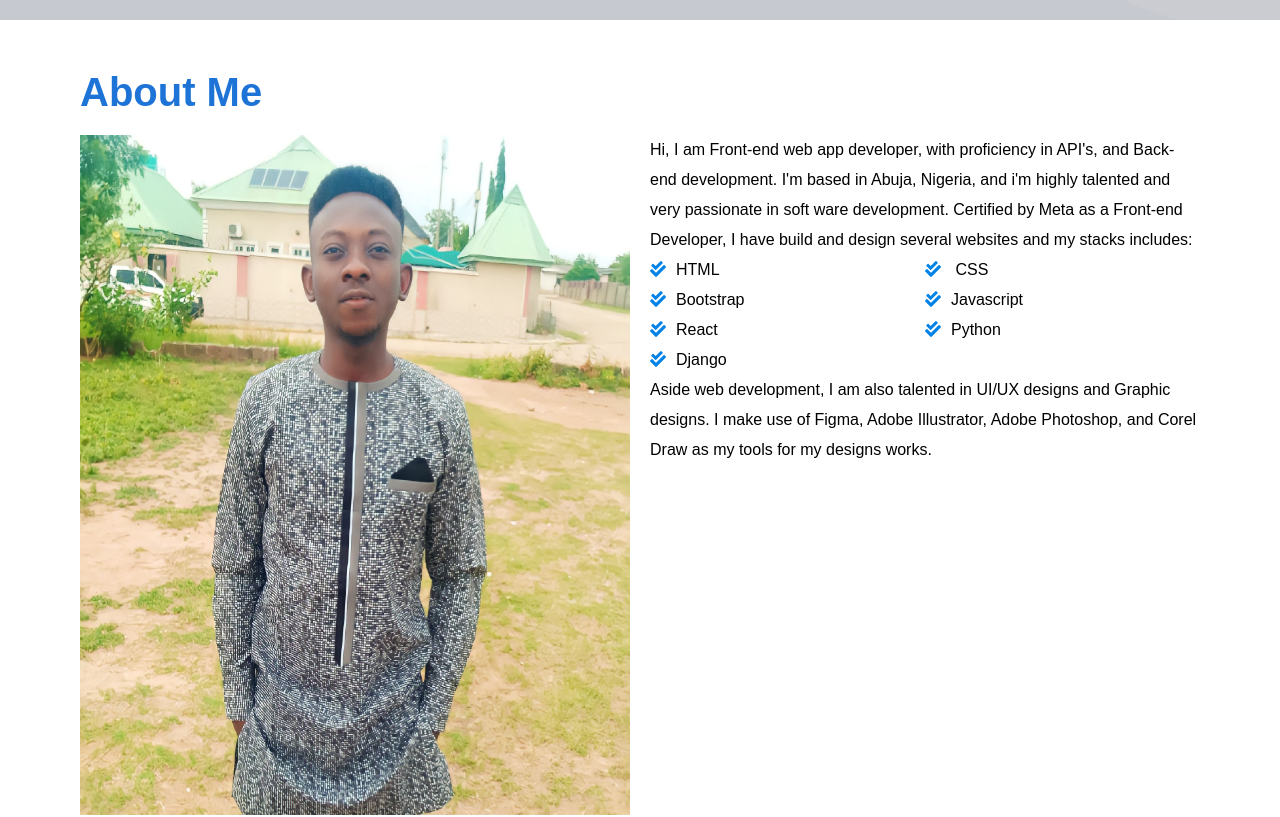
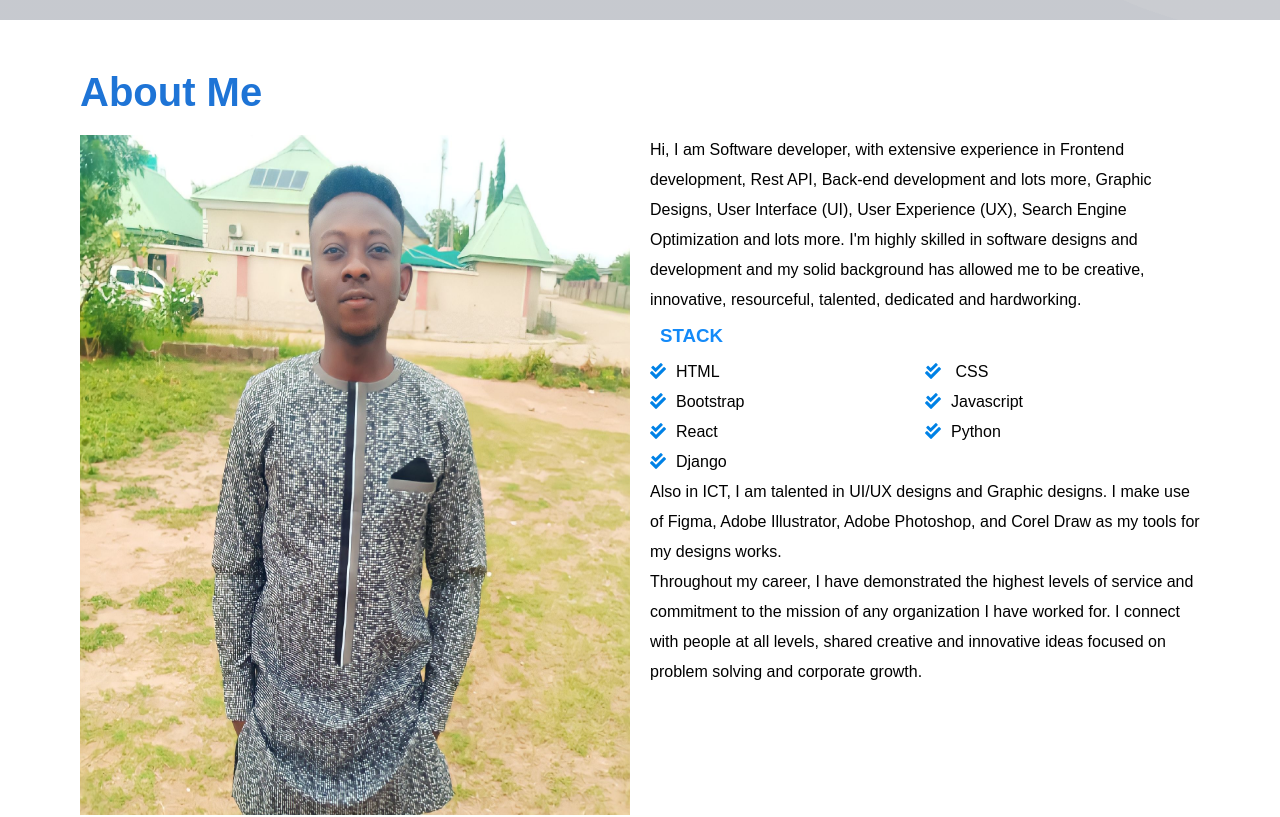
Before and after one commit to MegaNAD60/my-portfolio, a plain HTML site: page index.html in a window 1280 px wide. Shown: the part 700-1517 px from the top of the page. Drawn offline with nearby package versions, Linux system fonts and the light colour scheme.

Commit message:
modified app

```diff
--- a/index.html
+++ b/index.html
@@ -70,11 +70,13 @@
                         <img id="aboutimg" src="img/mypic2.jpg">
                     </div>
                     <div class="about-text" data-aos="fade-left" data-aos-duration="1000">
-                        <p>Hi, I am Front-end web app developer, with proficiency in API's, and Back-end development. I'm based
-                            in Abuja, Nigeria, and i'm highly talented and very passionate in soft ware development. Certified
-                            by Meta as a Front-end Developer, I have build and design several websites and my stacks includes:
+                        <p>Hi, I am Software developer, with extensive experience in Frontend development, Rest API, Back-end development and lots more,
+                            Graphic Designs, User Interface (UI), User Experience (UX), Search Engine Optimization and lots more. I'm highly
+                            skilled in software designs and development and my solid background has allowed me to be creative, innovative,
+                            resourceful, talented, dedicated and hardworking.
                         </p>
 
+                        <h3 style="color: rgb(20, 138, 248); margin: 10px;">STACK</h3>
                         <div class="stack">
                             <div class="stack one">
                                 <ul>
@@ -94,9 +96,15 @@
                             </div>
                         </div>
 
-                        <p>Aside web development, I am also talented in UI/UX designs and Graphic designs. I make
+                        <p>Also in ICT, I am talented in UI/UX designs and Graphic designs. I make
                             use of Figma, Adobe Illustrator, Adobe Photoshop, and Corel Draw as my tools for my
                             designs works.
+                        </p>
+                        <p>
+                            Throughout my career, I have demonstrated the highest levels of service and
+                            commitment to the mission of any organization I have worked for. I connect with
+                            people at all levels, shared creative and innovative ideas focused on problem
+                            solving and corporate growth.
                         </p>
                     </div>
 
@@ -113,6 +121,7 @@
                 <div class="card" data-aos="fade-up" data-aos-duration="1000">
                     <img src="img/portfolio/django-reservation.png" alt=""><br/><br/>
                     <h3><b>Reservation site</b></h3><br/>
+                    <p><strong>Technologies Used: </strong>Django, JavaScript, HTML, CSS</p><br/>
                     <p>A reservation app for Little Lemon restuarant using django and django restframework</p><br/>
                     <a href="https://github.com/MegaNAD60/little-lemon-reservation"><button class="btn github" style="width: 100%;">Github</button></a>
                 </div>
@@ -148,6 +157,12 @@
                     <a href="https://github.com/MegaNAD60/MegaNAD60.github.io"><button class="btn github" >Github</button></a>
                     <a href="https://meganad60.github.io/"><button class="btn live" style="float:right">Live</button></a>
                 </div>
+                <div class="card" data-aos="fade-up" data-aos-duration="1000">
+                    <img src="img/portfolio/nad-tech.png" alt=""><br/><br/>
+                    <h3><b>Tech hub site</b></h3><br/>
+                    <p>A Tech hub which contains information about their services, and blogs for more informational lessons.</p><br/>
+                    <a href=""><button class="btn github" style="width: 100%;">Github</button></a>
+                </div>
 
             </div>
 
@@ -161,7 +176,7 @@
                 <div class="resume-details">
 
                     <div class="bio" data-aos="fade-up" data-aos-duration="1000" style="line-height: 30px;">
-                        <h2>Bio</h2>
+                        <h2>Bio Summary</h2>
                         <div class="resume-items">
                             <h3>Nehemiah Agbu Dauda</h3>
                             <h4>Web App Developer and Designer</h4>
```
Also changed, not shown: img/portfolio/nad-tech.png (added), 1 other file.
